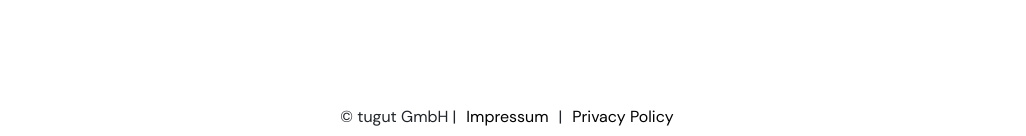
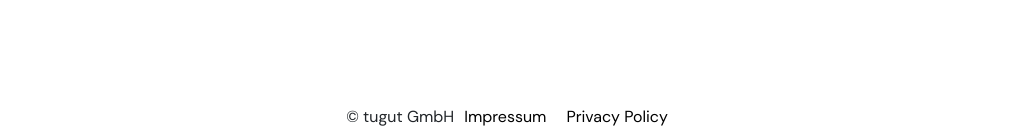
Before and after one commit to tugut-de/site, a Jekyll site: the page built from index.html, in a window 1280 px wide. Shown: the part 2130-2266 px from the top of the page, without its empty margins (128-1154 px from the left). Built offline with Jekyll 4.4.1, drawn with Linux system fonts in a browser that asks for light colours.

Commit message:
fix centering issues

```diff
--- a/_includes/footer.html
+++ b/_includes/footer.html
@@ -3,7 +3,7 @@
     © tugut GmbH
     {% for page in site.pages %}
     {% if page.include_in_footer == true %}
-    | <a class="footer-link" href="{{ page.url | relative_url }}" target="_self"> {{ page.title }} </a>
+     <a class="footer-link" href="{{ page.url | relative_url }}" target="_self"> {{ page.title }} </a>
     {% endif %}
     {% endfor %}
   </div>
--- a/_layouts/default.html
+++ b/_layouts/default.html
@@ -138,7 +138,7 @@
       <div>
         <img class="testimonial__image" src="{{ site.url }}{{ site.baseurl }}/assets/daniel.png"/>
       </div>
-      <div>
+      <div class="mobile-center">
         <span class="testimonial__name">
         Daniel Palmer
         </span>
--- a/_sass/base.scss
+++ b/_sass/base.scss
@@ -1,7 +1,6 @@
 @font-face {
   font-family: 'DM Sans';
   font-style: normal;
-  font-weight: 400;
   font-display: swap;
   src: url('/fonts/dm-sans-v4-latin-regular.eot'); /* IE9 Compat Modes */
   src: local(''),
```
